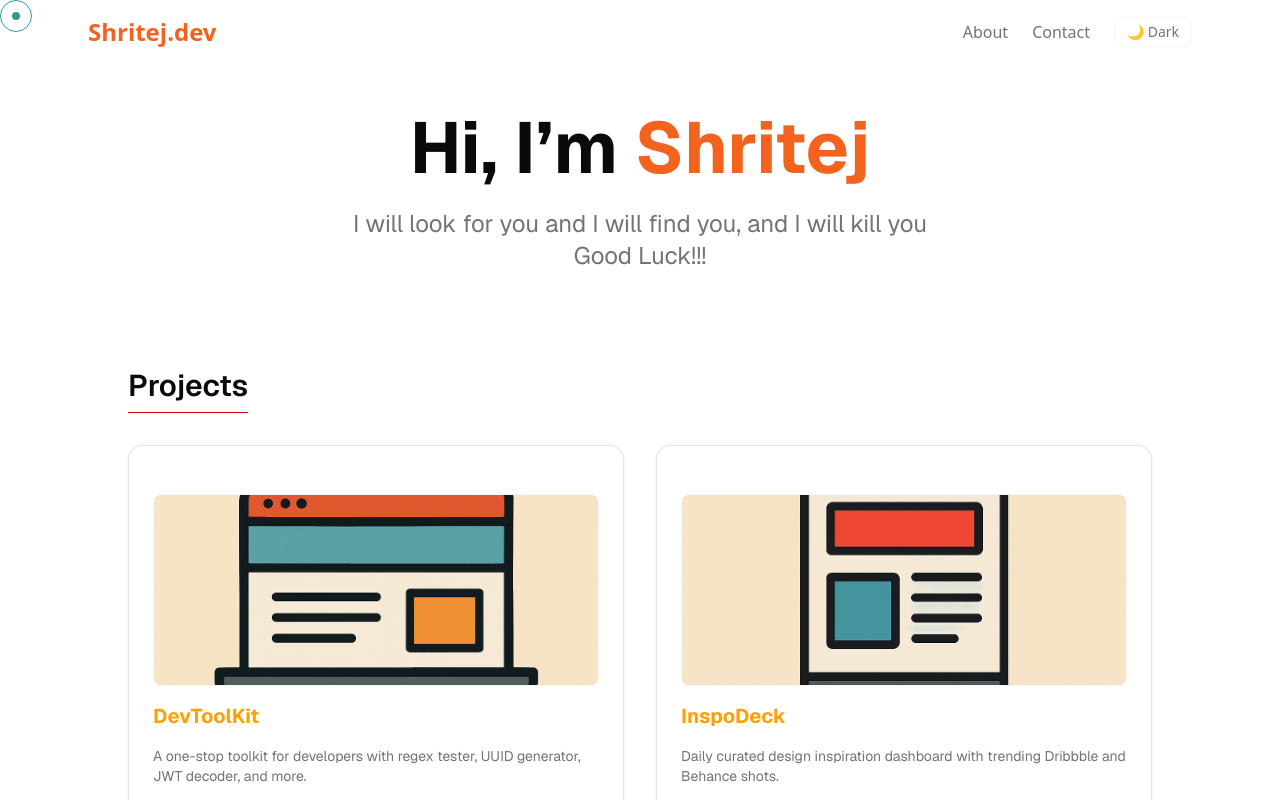
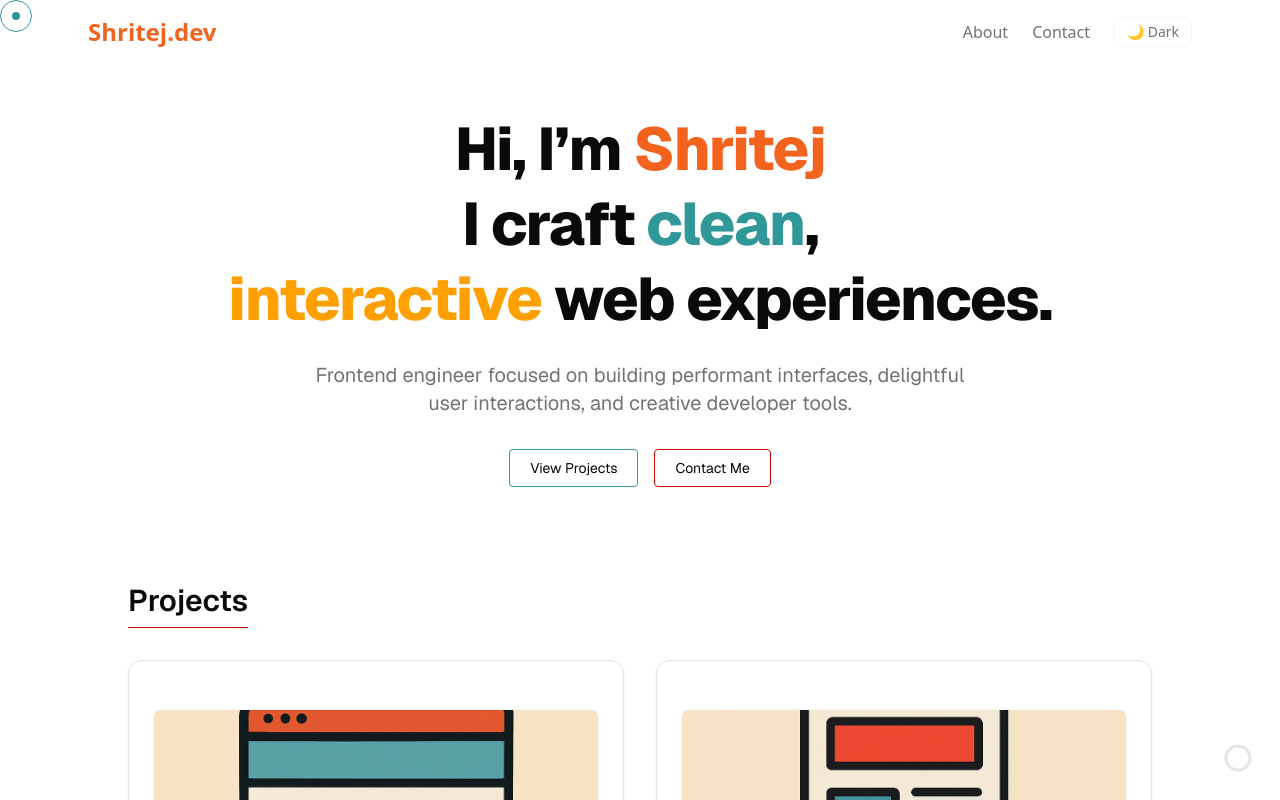
Before and after one commit to Shritej-Reddy/shritej-portfolio, a Next.js app: page / in a window 1280 px wide. Shown: the top 800 px of the page. Built offline with nearby package versions, Linux system fonts and the light colour scheme.

Commit message:
scroll bar animations

```diff
--- a/src/app/layout.tsx
+++ b/src/app/layout.tsx
@@ -3,12 +3,9 @@ import { Geist, Geist_Mono } from "next/font/google";
 import Cursor from "@/components/ui/Cursor";
 import { ThemeProvider } from "next-themes";
 import Navbar from "@/components/ui/Navbar";
+// import ScrollProgressBar from "@/components/ui/ScrollProgressBar";
+import CircularScrollProgress from "@/components/ui/CircularScrollProgress";
 import "./globals.css";
-
-// const inter = Inter({
-//   variable: "gf_Inter variant0",
-//   subsets: ['latin']
-// })
 
 const geistSans = Geist({
   variable: "--font-geist-sans",
@@ -21,9 +18,36 @@ const geistMono = Geist_Mono({
 });
 
 export const metadata: Metadata = {
-  title: "Shritej's Portfolio",
-  description: "Greatest programmer of all time - GPOAT",
+  title: "Shritej Reddy — Frontend Engineer",
+  description:
+    "Crafting beautiful, performant web experiences. Portfolio of Shritej Reddy.",
+  metadataBase: new URL("https://yourdomain.com"),
+  openGraph: {
+    title: "Shritej Reddy — Frontend Engineer",
+    description:
+      "Portfolio site for Shritej. Projects, design tools, productivity apps, and more.",
+    url: "https://yourdomain.com",
+    siteName: "Shritej Portfolio",
+    images: [
+      {
+        url: "/og-image.png",
+        width: 1200,
+        height: 630,
+        alt: "Shritej Portfolio Preview",
+      },
+    ],
+    type: "website",
+  },
 };
+
+export function Footer() {
+  return (
+    <footer className="mt-24 text-center text-muted-foreground text-sm py-8 border-t border-border">
+      © {new Date().getFullYear()} Shritej Reddy. Built with Next.js, Tailwind,
+      and ✨.
+    </footer>
+  );
+}
 
 export default function RootLayout({
   children,
@@ -36,9 +60,11 @@ export default function RootLayout({
         className={`${geistSans.variable} ${geistMono.variable} antialiased`}
       >
         <ThemeProvider attribute="class" defaultTheme="system" enableSystem>
+          <CircularScrollProgress />
           <Cursor />
           <Navbar />
           {children}
+          <Footer />
         </ThemeProvider>
       </body>
     </html>
--- a/src/app/page.tsx
+++ b/src/app/page.tsx
@@ -42,17 +42,31 @@ export default function HomePage() {
         initial={{ opacity: 0, y: 40 }}
         animate={{ opacity: 1, y: 0 }}
         transition={{ duration: 0.8 }}
-        className="max-w-4xl mx-auto text-center mb-24"
+        className="max-w-4xl mx-auto text-center px-4 space-y-6"
       >
-        <h1 className="text-5xl md:text-7xl font-bold mb-6">
+        <h1 className="text-4xl md:text-6xl font-extrabold leading-tight tracking-tight">
           Hi, I’m <span className="text-[#F4631E]">Shritej</span>
+          <br />I craft <span className="text-[#309898]">clean</span>,<br />
+          <span className="text-[#FF9F00]">interactive</span> web experiences.
         </h1>
-        <p className="text-xl md:text-2xl text-muted-foreground">
-          I will look for you and I will find you, and I will kill you
+        <p className="text-lg md:text-xl text-muted-foreground mt-6 max-w-2xl mx-auto">
+          Frontend engineer focused on building performant interfaces,
+          delightful user interactions, and creative developer tools.
         </p>
-        <p className="text-xl md:text-2xl text-muted-foreground">
-          Good Luck!!!
-        </p>
+        <div className="mt-8 flex justify-center gap-4">
+          <a
+            href="#projects"
+            className="px-5 py-2 text-sm border border-[#309898] rounded hover:bg-[#309898]/10 transition"
+          >
+            View Projects
+          </a>
+          <a
+            href="/contact"
+            className="px-5 py-2 text-sm border border-[#CB0404] rounded hover:bg-[#CB0404]/10 transition"
+          >
+            Contact Me
+          </a>
+        </div>
       </motion.section>
 
       {/* Projects Section */}
@@ -62,6 +76,7 @@ export default function HomePage() {
         transition={{ duration: 0.8 }}
         viewport={{ once: true }}
         className="max-w-5xl mx-auto"
+        id="projects"
       >
         <h2 className="text-3xl font-semibold mb-8 border-b border-[#CB0404] inline-block pb-2">
           Projects
--- /dev/null
+++ b/src/components/ui/CircularScrollProgress.tsx
@@ -0,0 +1,45 @@
+'use client';
+
+import { useScrollProgress } from '@/hooks/useScrollProgress';
+
+export default function CircularScrollProgress() {
+  const scroll = useScrollProgress();
+
+  // Circle math
+  const radius = 18;
+  const stroke = 3;
+  const normalizedRadius = radius - stroke * 2;
+  const circumference = normalizedRadius * 2 * Math.PI;
+  const strokeDashoffset =
+    circumference - (scroll / 100) * circumference;
+
+  return (
+    <div className="fixed bottom-6 right-6 z-[9999]">
+      <svg
+        height={radius * 2}
+        width={radius * 2}
+        className="rotate-[-90deg]"
+      >
+        <circle
+          stroke="#e5e5e5"
+          fill="transparent"
+          strokeWidth={stroke}
+          r={normalizedRadius}
+          cx={radius}
+          cy={radius}
+        />
+        <circle
+          stroke="#309898"
+          fill="transparent"
+          strokeWidth={stroke}
+          strokeLinecap="round"
+          strokeDasharray={circumference + ' ' + circumference}
+          style={{ strokeDashoffset, transition: 'stroke-dashoffset 0.3s ease' }}
+          r={normalizedRadius}
+          cx={radius}
+          cy={radius}
+        />
+      </svg>
+    </div>
+  );
+}
--- /dev/null
+++ b/src/components/ui/ScrollProgressBar.tsx
@@ -0,0 +1,24 @@
+'use client';
+
+import { useEffect, useState } from 'react';
+import { useScrollProgress } from '@/hooks/useScrollProgress';
+
+export default function ScrollProgressBar() {
+  const scroll = useScrollProgress();
+  const [visible, setVisible] = useState(false);
+
+  useEffect(() => {
+    setVisible(scroll > 1); // Show only after 1% scroll
+  }, [scroll]);
+
+  return (
+    <div
+      className={`fixed top-0 left-0 h-[4px] z-[9999] transition-all duration-300
+        bg-gradient-to-r from-[#309898] via-[#FF9F00] to-[#F4631E]
+        shadow-md rounded-full
+        ${visible ? 'opacity-100' : 'opacity-0'}
+      `}
+      style={{ width: `${scroll}%` }}
+    />
+  );
+}
--- /dev/null
+++ b/src/hooks/useScrollProgress.ts
@@ -0,0 +1,19 @@
+'use client';
+import { useEffect, useState } from 'react';
+
+export function useScrollProgress() {
+  const [scroll, setScroll] = useState(0);
+
+  useEffect(() => {
+    const updateScroll = () => {
+      const scrollTop = window.scrollY;
+      const height = document.body.scrollHeight - window.innerHeight;
+      setScroll((scrollTop / height) * 100);
+    };
+
+    window.addEventListener('scroll', updateScroll);
+    return () => window.removeEventListener('scroll', updateScroll);
+  }, []);
+
+  return scroll;
+}
```
Also changed, not shown: public/og-image.png (added).
